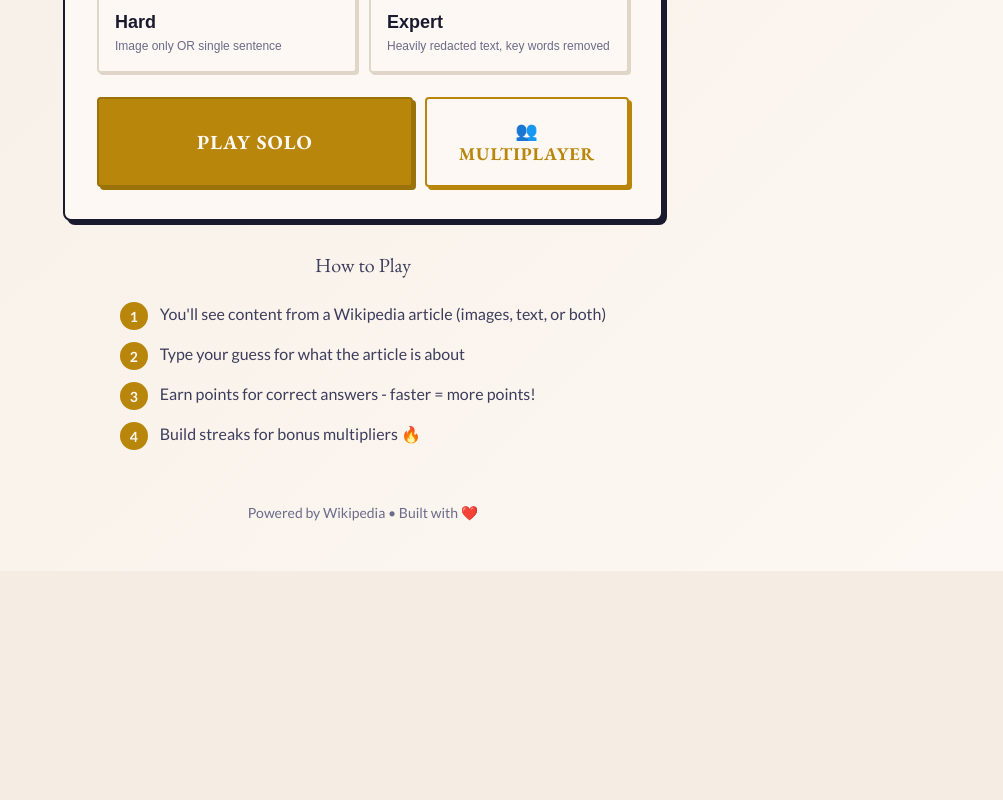
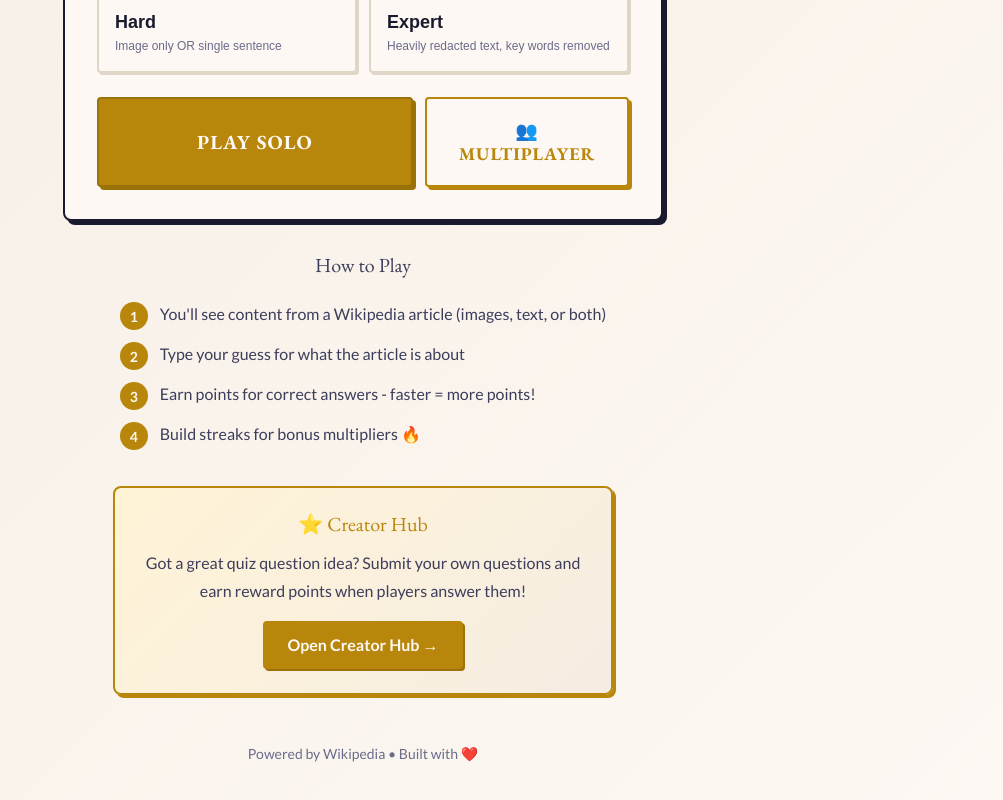
Before and after one commit to spliffrider/Wiki-guesser, a Next.js app: page / in a window 1280 px wide. Shown: the part 487-1287 px from the top of the page, without its empty margins (277-1280 px from the left). Before the commit the page ends 1058 px from the top, so only its background shows below. Built offline with nearby package versions, Linux system fonts and the light colour scheme; no server answers.

Commit message:
feat(ui): improve Creator Hub visibility - Add label to header, add section to landing page

```diff
--- a/src/app/page.module.css
+++ b/src/app/page.module.css
@@ -209,6 +209,46 @@
   font-size: var(--text-sm);
 }
 
+.creatorHub {
+  max-width: 500px;
+  text-align: center;
+  background: linear-gradient(135deg, var(--color-primary-light) 0%, var(--color-bg-secondary) 100%);
+  border: 2px solid var(--color-primary);
+  border-radius: var(--border-radius-md);
+  padding: var(--space-6);
+  box-shadow: 3px 3px 0 var(--color-primary);
+}
+
+.creatorHubTitle {
+  font-family: var(--font-serif);
+  font-size: var(--text-xl);
+  color: var(--color-primary);
+  margin: 0 0 var(--space-3);
+}
+
+.creatorHubDescription {
+  color: var(--color-text-secondary);
+  margin: 0 0 var(--space-4);
+  line-height: var(--line-height-relaxed);
+}
+
+.creatorHubLink {
+  display: inline-block;
+  padding: var(--space-3) var(--space-6);
+  background: var(--color-primary);
+  color: var(--color-text-inverse);
+  text-decoration: none;
+  font-weight: var(--font-weight-bold);
+  border-radius: var(--border-radius-sm);
+  transition: all var(--transition-base);
+  box-shadow: 2px 2px 0 var(--color-primary-hover);
+}
+
+.creatorHubLink:hover {
+  transform: translate(-2px, -2px);
+  box-shadow: 4px 4px 0 var(--color-primary-hover);
+}
+
 @media (max-width: 500px) {
   .difficultyGrid {
     grid-template-columns: 1fr;
--- a/src/app/page.tsx
+++ b/src/app/page.tsx
@@ -73,6 +73,16 @@ export default function HomePage() {
             <li>Build streaks for bonus multipliers 🔥</li>
           </ol>
         </div>
+
+        <div className={styles.creatorHub}>
+          <h3 className={styles.creatorHubTitle}>⭐ Creator Hub</h3>
+          <p className={styles.creatorHubDescription}>
+            Got a great quiz question idea? Submit your own questions and earn reward points when players answer them!
+          </p>
+          <a href="/submit" className={styles.creatorHubLink}>
+            Open Creator Hub →
+          </a>
+        </div>
       </main>
 
       <footer className={styles.footer}>
--- a/src/components/layout/RewardStar.module.css
+++ b/src/components/layout/RewardStar.module.css
@@ -31,6 +31,12 @@
 
 .points {
     color: var(--color-primary);
+}
+
+.label {
+    color: var(--color-text-secondary);
+    font-weight: var(--font-weight-medium);
+    margin-right: var(--space-1);
 }
 
 @keyframes shine {
@@ -70,6 +76,7 @@
         padding: var(--space-1) var(--space-2);
     }
 
+    .label,
     .points {
         display: none;
     }
--- a/src/components/layout/RewardStar.tsx
+++ b/src/components/layout/RewardStar.tsx
@@ -24,8 +24,9 @@ export function RewardStar() {
     if (!profile) return null;
 
     return (
-        <Link href="/submit" className={styles.rewardStar} title="Reward Points (UGC)">
+        <Link href="/submit" className={styles.rewardStar} title="Submit your own questions and earn rewards!">
             <span className={`${styles.star} ${animate ? styles.bump : ''}`}>⭐</span>
+            <span className={styles.label}>Creator Hub</span>
             <span className={styles.points}>{points.toLocaleString()}</span>
         </Link>
     );
```
